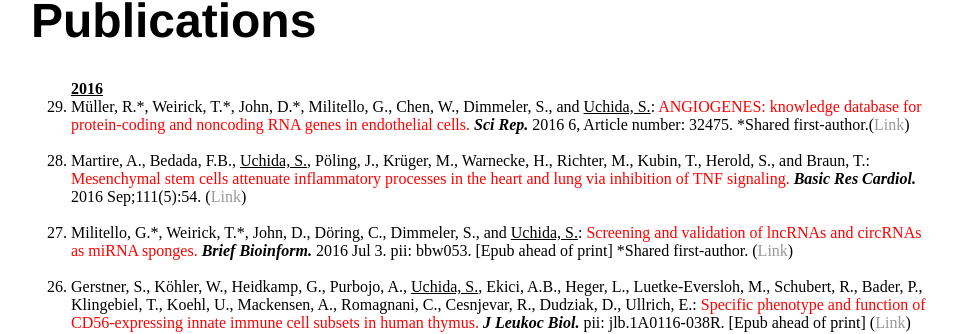
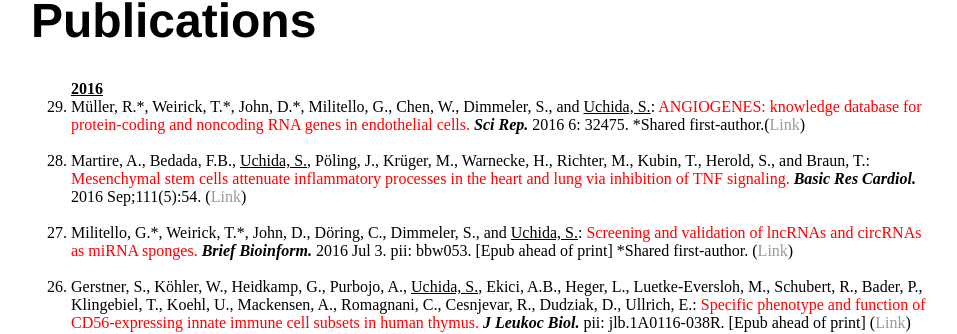
Before and after one commit to heartlncrna/heartlncrna.github.io, a Jekyll site: the page publications/pub_list.html, which Jekyll copies as it is, in a window 1280 px wide and 900 px high. Shown: the part 122-456 px from the top of the window, without its empty margins (161-1118 px from the left). Built offline with Jekyll 4.4.1, drawn with Linux system fonts in a browser that asks for light colours.

Commit message:
Update pub_list.html

```diff
--- a/publications/pub_list.html
+++ b/publications/pub_list.html
@@ -28,7 +28,7 @@
 			<ol reversed="reversed">
 
 			<strong><u> 2016 </u></strong>
-				<li>Müller, R.*, Weirick, T.*, John, D.*, Militello, G., Chen, W., Dimmeler, S., and <u>Uchida, S.</u>: <font color="red">ANGIOGENES: knowledge database for protein-coding and noncoding RNA genes in endothelial cells.</font> <b><i>Sci Rep.</i></b> 2016 6, Article number: 32475. *Shared first-author.(<a href="http://www.nature.com/articles/srep32475"><span class="ptHyperlink">Link</span></a>)</li>
+				<li>Müller, R.*, Weirick, T.*, John, D.*, Militello, G., Chen, W., Dimmeler, S., and <u>Uchida, S.</u>: <font color="red">ANGIOGENES: knowledge database for protein-coding and noncoding RNA genes in endothelial cells.</font> <b><i>Sci Rep.</i></b> 2016 6: 32475. *Shared first-author.(<a href="http://www.nature.com/articles/srep32475"><span class="ptHyperlink">Link</span></a>)</li>
 			<br>
 				<li>Martire, A., Bedada, F.B., <u>Uchida, S.</u>, Pöling, J., Krüger, M., Warnecke, H., Richter, M., Kubin, T., Herold, S., and Braun, T.: <font color="red">Mesenchymal stem cells attenuate inflammatory processes in the heart and lung via inhibition of TNF signaling.</font> <b><i>Basic Res Cardiol.</i></b> 2016 Sep;111(5):54. (<a href="http://link.springer.com/article/10.1007%2Fs00395-016-0573-2"><span class="ptHyperlink">Link</span></a>)</li>
 			<br>
```
